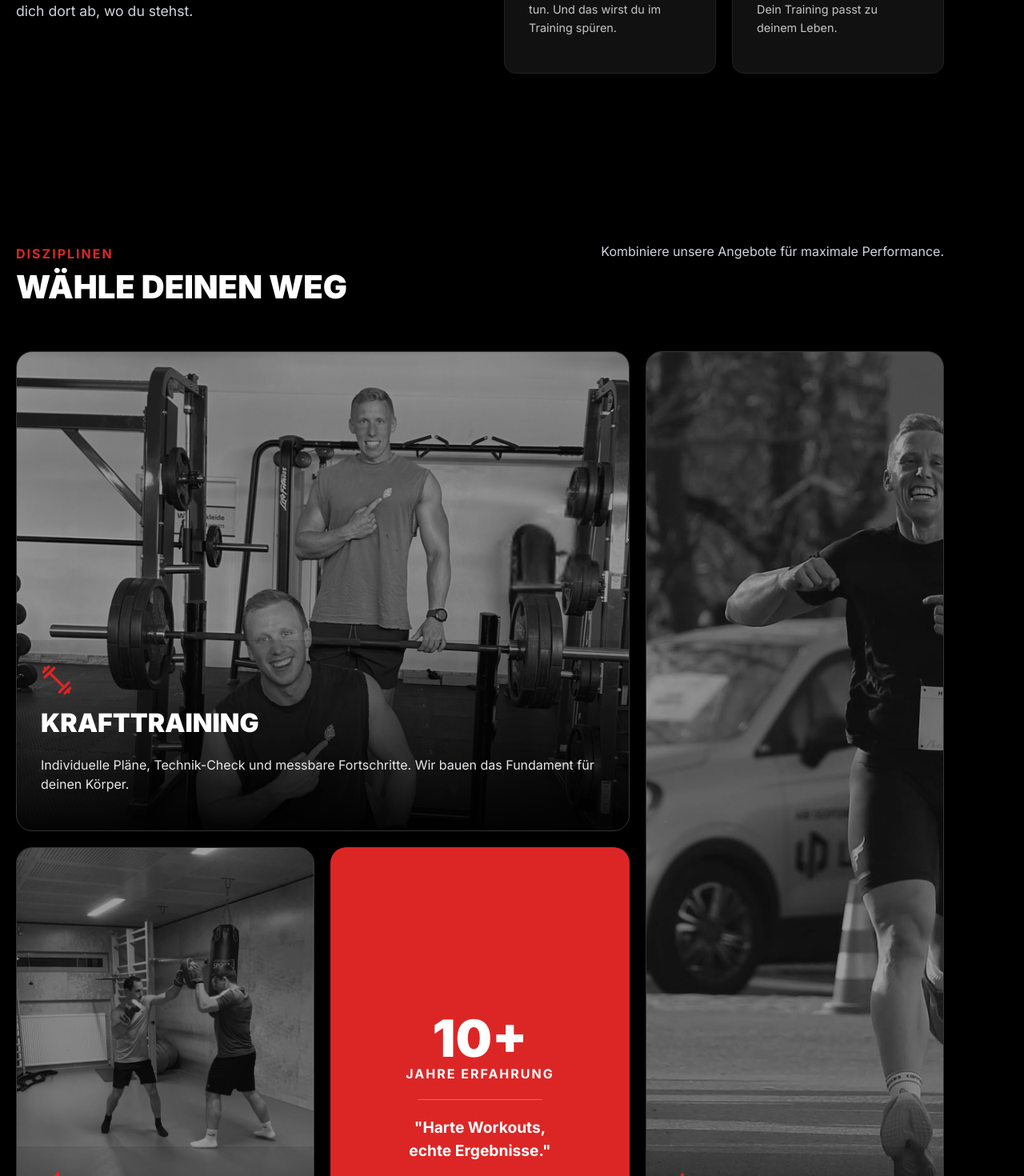
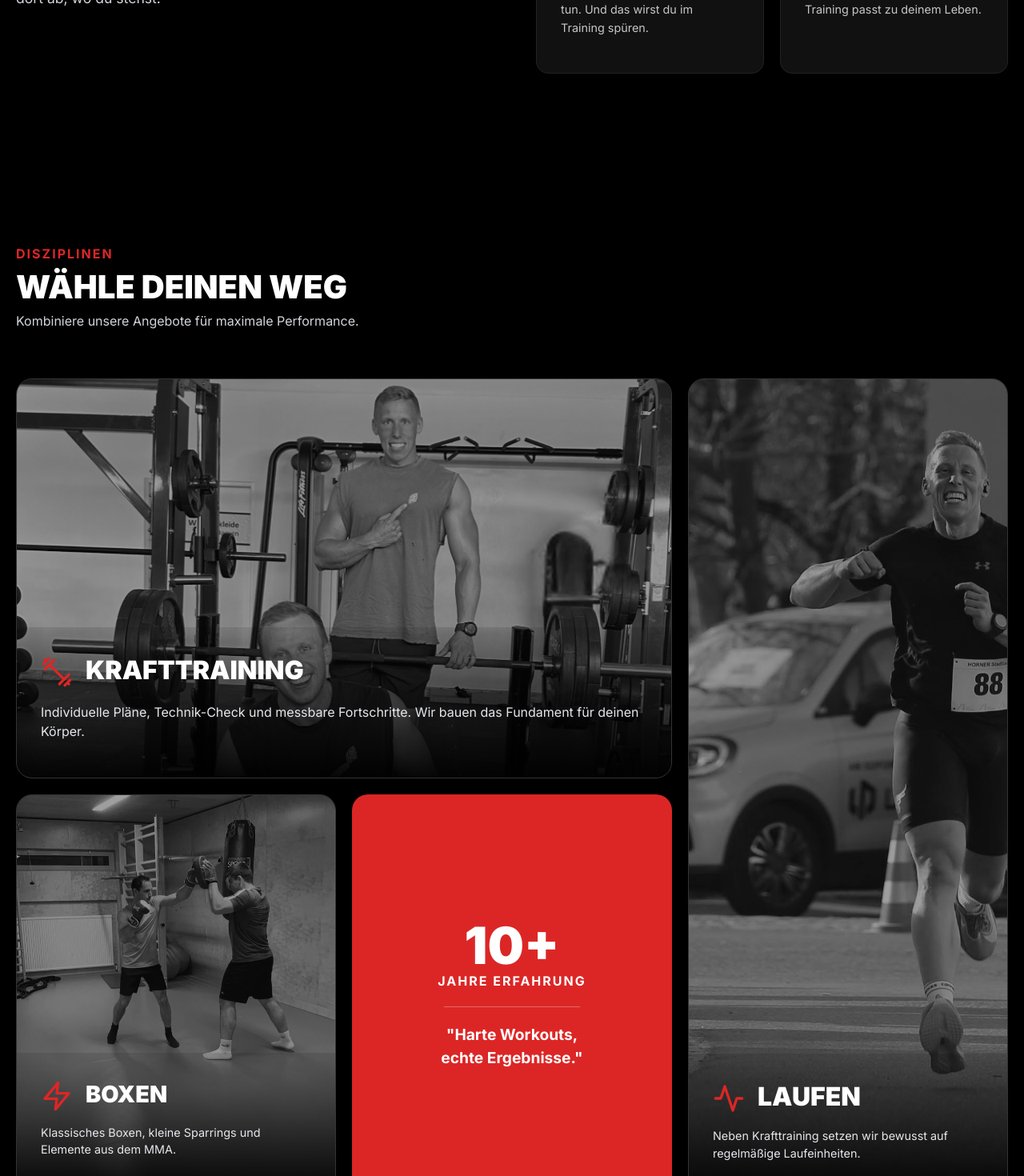
Before and after one commit to christophzehentbauerz/perfekt, a React (Vite) app: page / in a window 1280 px wide. Shown: the part 1330-2800 px from the top of the page at 80% size. Built offline with nearby package versions, Linux system fonts and the light colour scheme.

Commit message:
änderung

```diff
--- a/src/App.tsx
+++ b/src/App.tsx
@@ -26,7 +26,7 @@ const BILDER = {
   }
 };
 
-// --- RECHTLICHE TEXTE ---
+// --- RECHTLICHE TEXTE (VOLLSTÄNDIG) ---
 const LEGAL_TEXTS = {
   agb: `
     <h3>Allgemeine Geschäftsbedingungen (AGB)</h3>
@@ -213,20 +213,31 @@ const GLOBAL_STYLES = `
 
   html, body {
     width: 100%;
-    overflow-x: hidden;
     margin: 0;
     padding: 0;
     background-color: #000000;
     color: #f3f4f6;
     font-family: 'Inter', sans-serif;
     -webkit-font-smoothing: antialiased;
+    overflow-x: hidden; /* Verhindert seitliches Scrollen */
   }
 
+  /* FIX FÜR SCHWARZEN BALKEN: Root muss 100% breit sein */
   #root {
+    width: 100%;
+    min-height: 100vh;
+    display: flex;
+    flex-direction: column;
     overflow-x: hidden;
   }
 
-  .container { max-width: 1200px; margin: 0 auto; padding: 0 20px; }
+  /* Container breiter machen auf großen Screens */
+  .container {
+    width: 100%;
+    max-width: 1400px; /* Breiter für große Laptops */
+    margin: 0 auto;
+    padding: 0 20px;
+  }
 
   /* ROTER FARBTON */
   .text-red { color: #dc2626; }
@@ -250,7 +261,7 @@ const GLOBAL_STYLES = `
 
   .grid { display: grid; gap: 20px; }
 
-  /* MODIFIKATION: Responsive Textgrößen Klassen */
+  /* TEXTGRÖSSEN RESPONSIVE */
   .text-responsive-huge { font-size: 2.5rem; }
   .text-responsive-large { font-size: 2rem; }
 
@@ -262,10 +273,10 @@ const GLOBAL_STYLES = `
     margin-bottom: 10px;
   }
   .value-header h4 {
-    margin: 0; /* Kein Abstand, da Icon daneben */
+    margin: 0;
   }
 
-  /* DESKTOP & LAPTOP (ab 768px) */
+  /* --- DESKTOP / LAPTOP STYLES (ab 768px) --- */
   @media (min-width: 768px) {
     .md-row { flex-direction: row !important; }
     .md-grid-2 { grid-template-columns: 1fr 1fr; }
@@ -276,48 +287,44 @@ const GLOBAL_STYLES = `
     .md-span-2-col { grid-column: span 2; }
     .md-span-2-row { grid-row: span 2; }
 
-    /* MODIFIZIERT: Höhe für Laptops angepasst */
+    /* Optimierung für Laptops (nicht zu riesig) */
     .bento-grid { grid-auto-rows: 500px; }
 
-    /* MODIFIZIERT: Schriftgröße für Laptops angepasst */
+    /* Schriftgröße für Laptops anpassen */
     h1 { font-size: 5rem; line-height: 0.95; }
 
     .text-responsive-huge { font-size: 4rem; }
     .text-responsive-large { font-size: 3rem; }
 
-    /* Desktop Werte-Karten zurücksetzen (Icon oben) */
-    .value-header {
-        display: block;
-    }
-    .value-header .text-red {
-        margin-bottom: 15px;
-    }
-    .value-header h4 {
-        margin-bottom: 10px;
-    }
+    /* Werte-Karten am PC: Icon oben */
+    .value-header { display: block; }
+    .value-header .text-red { margin-bottom: 15px; }
+    .value-header h4 { margin-bottom: 10px; }
     .value-card { padding: 30px; }
+
+    /* Navigation breiter verteilen */
+    .nav-gap-wide { gap: 3rem; }
   }
 
-  /* EXTRAGROSSER DESKTOP (ab 1200px) */
-  @media (min-width: 1200px) {
+  /* --- EXTRA GROSSE BILDSCHIRME (ab 1440px) --- */
+  @media (min-width: 1440px) {
     h1 { font-size: 7rem; }
     .bento-grid { grid-auto-rows: 600px; }
+    .container { max-width: 1600px; }
   }
 
   /* Values Grid Layout */
   .values-grid {
     display: grid;
     gap: 20px;
-    grid-template-columns: 1fr; /* Standard: Mobile 1 Spalte */
+    grid-template-columns: 1fr;
     width: 100%;
   }
   @media (min-width: 768px) {
-    .values-grid {
-      grid-template-columns: 1fr 1fr; /* Desktop: 2 Spalten */
-    }
+    .values-grid { grid-template-columns: 1fr 1fr; }
   }
 
-  /* MOBILE (unter 768px) */
+  /* --- MOBILE STYLES (unter 768px) --- */
   @media (max-width: 767px) {
     .mobile-hide { display: none; }
     .mobile-col { flex-direction: column; }
@@ -325,20 +332,21 @@ const GLOBAL_STYLES = `
     h1 { font-size: 3.5rem; line-height: 1.1; letter-spacing: -1px; }
 
     .grid { grid-template-columns: 1fr; }
-
     .bento-grid { grid-auto-rows: auto; }
 
     /* FIX: Gleiche Höhe für alle Karten am Handy */
-    .card {
-        height: 400px;
-        min-height: 400px;
-    }
+    .card { height: 400px; min-height: 400px; }
 
     .hero-content { padding-top: 80px; }
     .value-card { padding: 20px; }
   }
 
-  .nav-fixed { position: fixed; top: 0; left: 0; width: 100%; z-index: 100; background: rgba(0,0,0,0.9); backdrop-filter: blur(10px); padding: 15px 0; border-bottom: 1px solid #333; }
+  .nav-fixed {
+    position: fixed; top: 0; left: 0; width: 100%; z-index: 100;
+    background: rgba(0,0,0,0.9); backdrop-filter: blur(10px);
+    padding: 20px 0; /* Mehr Platz oben/unten */
+    border-bottom: 1px solid #333;
+  }
 
   .nav-link {
     color: #e5e7eb; text-decoration: none; font-weight: 700; text-transform: uppercase; font-size: 0.9rem; letter-spacing: 1px; transition: color 0.3s ease;
@@ -346,21 +354,14 @@ const GLOBAL_STYLES = `
   .nav-link:hover { color: #dc2626; }
 
   .nav-highlight {
-    color: #dc2626;
-    border: 1px solid #dc2626;
-    padding: 5px 10px;
-    border-radius: 4px;
-    transition: all 0.3s ease;
+    color: #dc2626; border: 1px solid #dc2626; padding: 8px 16px; border-radius: 4px; transition: all 0.3s ease;
   }
-  .nav-highlight:hover {
-    background-color: #dc2626;
-    color: white;
-  }
+  .nav-highlight:hover { background-color: #dc2626; color: white; }
 
-  .hero-section { position: relative; height: 100vh; min-height: 600px; display: flex; align-items: center; justify-content: center; text-align: center; overflow: hidden; z-index: 0; }
+  .hero-section { position: relative; height: 100vh; min-height: 600px; display: flex; align-items: center; justify-content: center; text-align: center; overflow: hidden; z-index: 0; width: 100%; }
   .hero-bg { position: absolute; top: 0; left: 0; width: 100%; height: 100%; object-fit: cover; opacity: 0.5; z-index: 0; filter: grayscale(100%); }
   .hero-gradient { position: absolute; top: 0; left: 0; width: 100%; height: 100%; background: linear-gradient(to top, black, transparent); z-index: 1; }
-  .hero-content { position: relative; z-index: 10; }
+  .hero-content { position: relative; z-index: 10; width: 100%; }
 
   .card { background: #111; border: 1px solid #333; border-radius: 20px; overflow: hidden; position: relative; transition: transform 0.3s; }
   .card:hover { transform: translateY(-5px); border-color: #555; }
@@ -506,8 +507,8 @@ const Navbar = () => {
             <div className="font-black italic" style={{ fontSize: '1.5rem', color: 'white' }}>TEAM<span className="text-red">Z</span></div>
           </div>
 
-          <div className="mobile-hide flex gap-8 items-center">
-            <a href="#warum-wir" className="nav-link nav-highlight" style={{ border: '1px solid #dc2626', padding: '5px 15px', borderRadius: '5px' }}>Warum wir</a>
+          <div className="mobile-hide flex gap-8 items-center nav-gap-wide">
+            <a href="#warum-wir" className="nav-link nav-highlight">Warum wir</a>
             {['Training', 'Preise', 'Kontakt'].map((item: string) => (
               <a key={item} href={`#${item.toLowerCase().replace(' ', '-')}`} className="nav-link">{item}</a>
             ))}
@@ -612,12 +613,10 @@ const BentoGrid = () => {
   return (
     <section id="training" style={{ padding: '100px 0', background: 'black' }}>
       <div className="container">
-        <div className="flex md-row flex-col justify-between items-end" style={{ marginBottom: '60px' }}>
-          <div>
-            <h2 className="text-red uppercase" style={{ letterSpacing: '2px', fontSize: '1rem' }}>Disziplinen</h2>
-            <h3 className="uppercase italic font-black" style={{ color: 'white' }}>Wähle deinen Weg</h3>
-          </div>
-          <p style={{ color: '#d1d5db', marginTop: '10px' }}>Kombiniere unsere Angebote für maximale Performance.</p>
+        <div style={{ marginBottom: '60px' }}>
+          <h2 className="text-red uppercase" style={{ letterSpacing: '2px', fontSize: '1rem' }}>Disziplinen</h2>
+          <h3 className="uppercase italic font-black" style={{ color: 'white', marginBottom: '10px' }}>Wähle deinen Weg</h3>
+          <p style={{ color: '#d1d5db', margin: 0 }}>Kombiniere unsere Angebote für maximale Performance.</p>
         </div>
 
         <div className="grid md-grid-3 bento-grid">
@@ -626,18 +625,22 @@ const BentoGrid = () => {
           <div className="card md-span-2-col">
             <SmartImage id="kraft" className="card-img" alt="Krafttraining" style={{ objectPosition: '50% 28%' }} />
             <div className="card-overlay">
-              <div className="text-red" style={{ marginBottom: '10px' }}><Dumbbell size={40} /></div>
-              <h4 className="uppercase italic font-black" style={{ fontSize: '2rem', margin: '0 0 10px 0', color: 'white' }}>Krafttraining</h4>
+              <h4 className="uppercase italic font-black flex items-center gap-4" style={{ fontSize: '2rem', margin: '0 0 10px 0', color: 'white' }}>
+                <span className="text-red"><Dumbbell size={40} /></span>
+                Krafttraining
+              </h4>
               <p style={{ color: '#e5e7eb', fontSize: '1rem', lineHeight: '1.5' }}>Individuelle Pläne, Technik-Check und messbare Fortschritte. Wir bauen das Fundament für deinen Körper.</p>
             </div>
           </div>
 
-          {/* Card 2: Laufen - TEXT IST HIER DEFINITIV ENTFERNT */}
+          {/* Card 2: Laufen */}
           <div className="card md-span-2-row">
             <SmartImage id="laufen" className="card-img" alt="Laufen" style={{}} />
             <div className="card-overlay">
-              <div className="text-red" style={{ marginBottom: '10px' }}><Activity size={40} /></div>
-              <h4 className="uppercase italic font-black" style={{ fontSize: '2rem', margin: '0 0 10px 0', color: 'white' }}>Laufen</h4>
+              <h4 className="uppercase italic font-black flex items-center gap-4" style={{ fontSize: '2rem', margin: '0 0 10px 0', color: 'white' }}>
+                <span className="text-red"><Activity size={40} /></span>
+                Laufen
+              </h4>
               <p style={{ color: '#e5e7eb', fontSize: '0.9rem', marginBottom: '10px' }}>Neben Krafttraining setzen wir bewusst auf regelmäßige Laufeinheiten.</p>
             </div>
           </div>
@@ -646,8 +649,10 @@ const BentoGrid = () => {
           <div className="card">
             <SmartImage id="boxen" className="card-img" alt="Boxen" style={{}} />
             <div className="card-overlay">
-              <div className="text-red" style={{ marginBottom: '10px' }}><Zap size={40} /></div>
-              <h4 className="uppercase italic font-black" style={{ fontSize: '1.8rem', margin: '0 0 10px 0', color: 'white' }}>Boxen</h4>
+              <h4 className="uppercase italic font-black flex items-center gap-4" style={{ fontSize: '1.8rem', margin: '0 0 10px 0', color: 'white' }}>
+                <span className="text-red"><Zap size={40} /></span>
+                Boxen
+              </h4>
               <p style={{ color: '#e5e7eb', fontSize: '0.9rem' }}>Klassisches Boxen, kleine Sparrings und Elemente aus dem MMA.</p>
             </div>
           </div>
```
